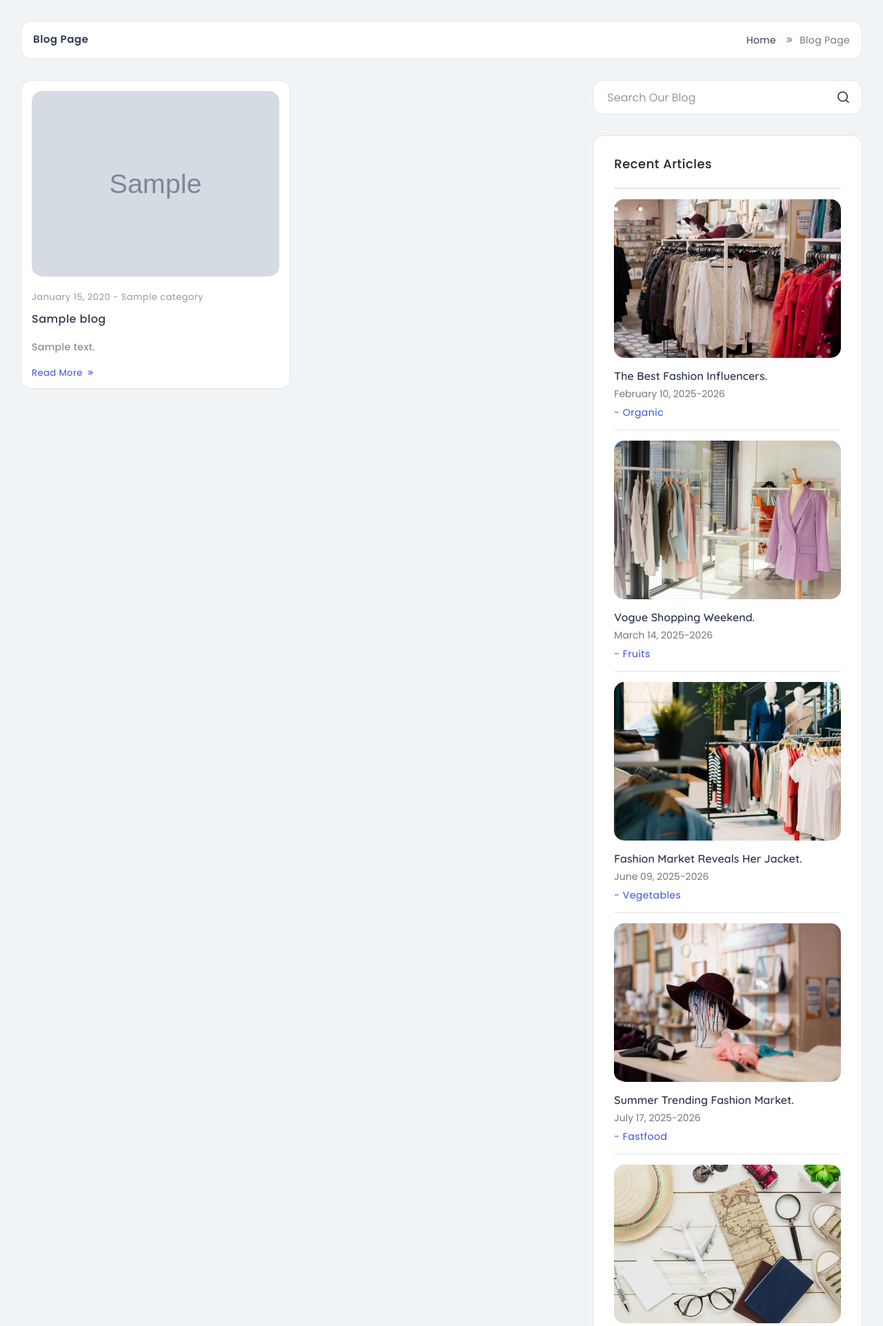
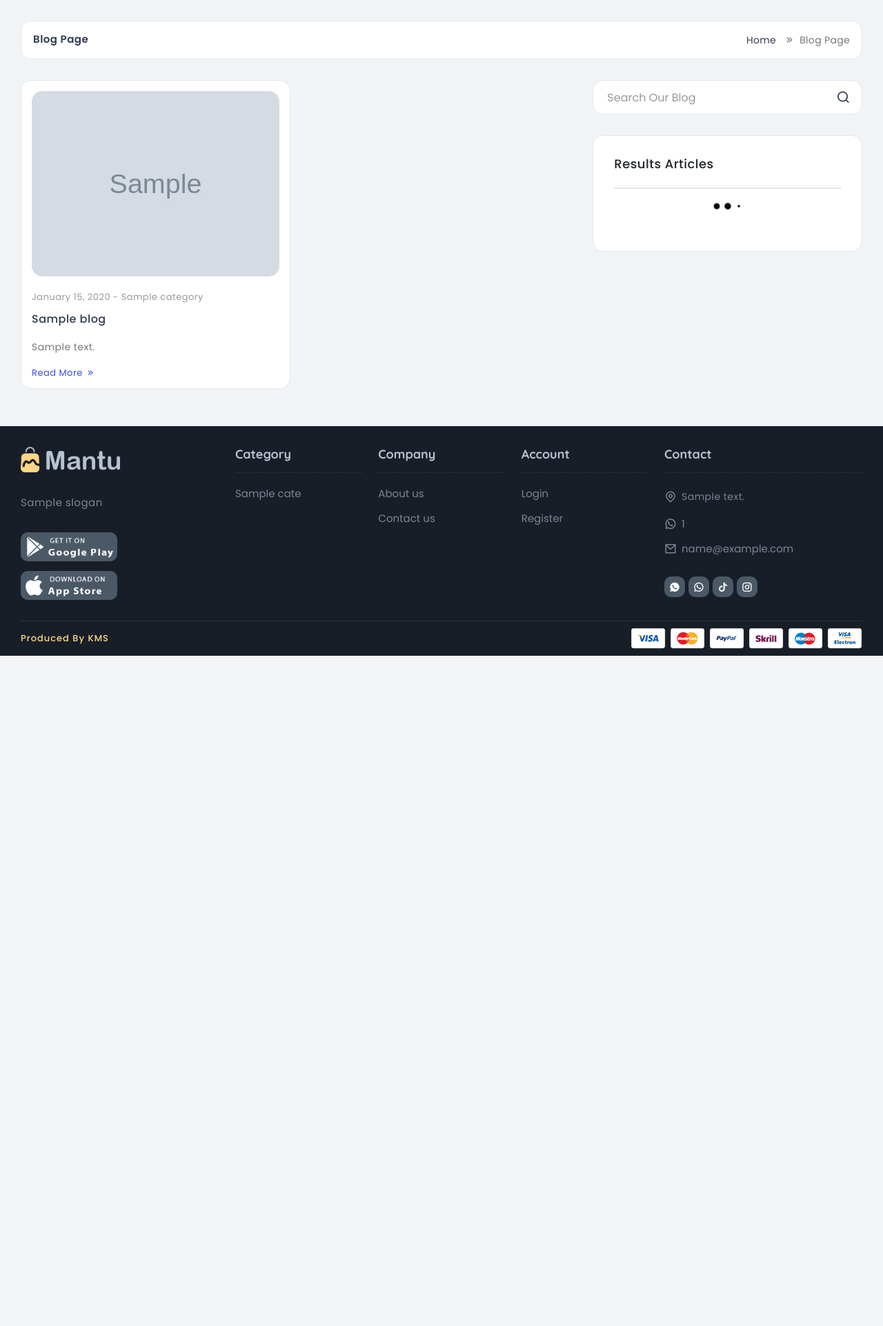
Before and after one commit to Masi-Sediqi/Ayan-shop, a Django app: template templates/home/blog.html in a window 1280 px wide. Shown: the part 71-1994 px from the top of the page at 69% size. After the commit the page ends 1022 px from the top, so only its background shows below. Run offline with Django 3.2, Linux system fonts and the light colour scheme; the template is opened without the code that fills it: most values are stand-ins (such as "Sample title", 1, 10 or a date in 2020); grey boxes marked "Sample" are stand-in pictures; some libraries are stand-ins or nearby versions.

Commit message:
New Commit

```diff
--- a/home/urls.py
+++ b/home/urls.py
@@ -11,4 +11,5 @@
     path('comment_reply', views.comment_reply, name='comment_reply'),
     path('blog/<slug:slug>/', views.blog_detail, name='blog_detail'),
     path('search/', views.product_search, name='product_search'),
+    path('search/blog/', views.search_blog, name='search_blog'),
 ]
--- a/templates/category/products.html
+++ b/templates/category/products.html
@@ -17,7 +17,7 @@
                         <div class="col-md-6 col-sm-12">
                             <!-- mn-breadcrumb-list start -->
                             <ul class="mn-breadcrumb-list">
-                                <li class="mn-breadcrumb-item"><a href="index.html">Home</a></li>
+                                <li class="mn-breadcrumb-item"><a href="/">Home</a></li>
                                 <li class="mn-breadcrumb-item active">Shop Page</li>
                             </ul>
                             <!-- mn-breadcrumb-list end -->
--- a/templates/footer.html
+++ b/templates/footer.html
@@ -10,8 +10,7 @@
                         <img src="{% static 'assets/img/logo/logo.png' %}" class="mn-footer-logo" alt="footer logo">
                         <img src="{% static 'assets/img/logo/logo-dark.png' %}" class="mn-footer-dark-logo"
                             alt="footer logo">
-                        <p class="mn-footer-detail">The Mantu is the biggest market of grocery products. Get
-                            your daily needs from our store.</p>
+                        <p class="mn-footer-detail"> {{ about_us.slogan }} </p>
                         <div class="mn-app-store">
                             <a href="javascript:void(0)" class="app-img">
                                 <img src="{% static 'assets/img/footer/android.png' %}" class="adroid" alt="apple">
@@ -145,7 +144,7 @@
                     <div class="footer-copy">
                         <div class="footer-bottom-copy ">
                             <div class="mn-copy">
-                                <a class="site-name" href="index.html"> {{ about_us.slogan }}
+                                <a class="site-name" href="/"> Produced By KMS
                             </div>
                         </div>
                     </div>
--- a/templates/home/about-us.html
+++ b/templates/home/about-us.html
@@ -14,7 +14,7 @@
                     <div class="col-md-6 col-sm-12">
                         <!-- mn-breadcrumb-list start -->
                         <ul class="mn-breadcrumb-list">
-                            <li class="mn-breadcrumb-item"><a href="index.html">Home</a></li>
+                            <li class="mn-breadcrumb-item"><a href="/">Home</a></li>
                             <li class="mn-breadcrumb-item active">About us Page</li>
                         </ul>
                         <!-- mn-breadcrumb-list end -->
--- a/templates/home/blog.html
+++ b/templates/home/blog.html
@@ -14,7 +14,7 @@
                     <div class="col-md-6 col-sm-12">
                         <!-- mn-breadcrumb-list start -->
                         <ul class="mn-breadcrumb-list">
-                            <li class="mn-breadcrumb-item"><a href="index.html">Home</a></li>
+                            <li class="mn-breadcrumb-item"><a href="/">Home</a></li>
                             <li class="mn-breadcrumb-item active">Blog Page</li>
                         </ul>
                         <!-- mn-breadcrumb-list end -->
@@ -60,146 +60,80 @@
             </div>
             <!--Blog content End -->
         </div>
-
+        <script src="{% static 'assets/js/html.min.js' %}"></script>
         <!-- Sidebar Area Start -->
         <div class="mn-blogs-sidebar mn-blogs-leftside col-lg-4 col-md-12 m-t-991">
             <div class="mn-blog-search">
-                <form class="mn-blog-search-form" action="#">
-                    <input class="form-control" placeholder="Search Our Blog" type="text">
-                    <button class="submit" type="submit"><i class="ri-search-line"></i></button>
+                <form class="mn-blog-search-form" action="{% url 'home:search_blog' %}" title="Do Submit The Form Just Write What Do You Want">
+                    <input
+                           class="form-control"
+                           placeholder="Search Our Blog"
+                           type="text"
+                           name="q"
+                           autocomplete="off"
+                           hx-get='{% url 'home:search_blog' %}'
+                           hx-trigger="keyup changed delay:500ms"
+                           hx-target="#blog-search-results">
+
+                    <button class="submit"><i class="ri-search-line"></i></button>
                 </form>
             </div>
             <div class="mn-blog-sidebar-wrap">
                 <!-- Sidebar Recent Blog Block -->
                 <div class="mn-sidebar-block mn-sidebar-recent-blog">
                     <div class="mn-sb-title">
-                        <h3 class="mn-sidebar-title">Recent Articles</h3>
+                        <h3 class="mn-sidebar-title">Results Articles</h3>
                     </div>
                     <div class="mn-blog-block-content mn-sidebar-dropdown">
-                        <div class="mn-sidebar-block-item">
-                            <div class="mn-sidebar-block-img">
-                                <img src="{% static 'assets/img/blog/6.jpg' %}" alt="blog imag">
-                            </div>
-                            <div class="mn-sidebar-block-detial">
-                                <h5 class="mn-blog-title"><a href="blog-detail-right-sidebar.html">The best
-                                        fashion influencers.</a></h5>
-                                <div class="mn-blog-date">February 10, 2025-2026</div>
-                                <a href="blog-right-sidebar.html">- Organic</a>
-                            </div>
+                        <div id="spinner" class="loader-dots">
+                            <span></span>
+                            <span></span>
+                            <span></span>
                         </div>
-                        <div class="mn-sidebar-block-item">
-                            <div class="mn-sidebar-block-img">
-                                <img src="{% static 'assets/img/blog/5.jpg' %}" alt="blog imag">
-                            </div>
-                            <div class="mn-sidebar-block-detial">
-                                <h5 class="mn-blog-title"><a href="blog-detail-right-sidebar.html">Vogue
-                                        Shopping
-                                        Weekend.</a></h5>
-                                <div class="mn-blog-date">March 14, 2025-2026</div>
-                                <a href="blog-right-sidebar.html">- Fruits</a>
-                            </div>
-                        </div>
-                        <div class="mn-sidebar-block-item">
-                            <div class="mn-sidebar-block-img">
-                                <img src="{% static 'assets/img/blog/4.jpg' %}" alt="blog imag">
-                            </div>
-                            <div class="mn-sidebar-block-detial">
-                                <h5 class="mn-blog-title"><a href="blog-detail-right-sidebar.html">Fashion
-                                        Market
-                                        Reveals Her Jacket.</a></h5>
-                                <div class="mn-blog-date">June 09, 2025-2026</div>
-                                <a href="blog-right-sidebar.html">- Vegetables</a>
-                            </div>
-                        </div>
-                        <div class="mn-sidebar-block-item">
-                            <div class="mn-sidebar-block-img">
-                                <img src="{% static 'assets/img/blog/3.jpg' %}" alt="blog imag">
-                            </div>
-                            <div class="mn-sidebar-block-detial">
-                                <h5 class="mn-blog-title"><a href="blog-detail-right-sidebar.html">Summer
-                                        Trending Fashion Market.</a></h5>
-                                <div class="mn-blog-date">July 17, 2025-2026</div>
-                                <a href="blog-right-sidebar.html">- Fastfood</a>
-                            </div>
-                        </div>
-                        <div class="mn-sidebar-block-item">
-                            <div class="mn-sidebar-block-img">
-                                <img src="{% static 'assets/img/blog/2.jpg' %}" alt="blog imag">
-                            </div>
-                            <div class="mn-sidebar-block-detial">
-                                <h5 class="mn-blog-title"><a href="blog-detail-right-sidebar.html">Winter 2025
-                                        Trending Fashion Market.</a></h5>
-                                <div class="mn-blog-date">August 02, 2025-2026</div>
-                                <a href="blog-right-sidebar.html">- Vegetables</a>
-                            </div>
-                        </div>
+                        <div id="blog-search-results" class="mn-search-list"></div>
                     </div>
                 </div>
+                <style>
+                .loader-dots {
+                    display: flex;
+                    justify-content: center; /* center horizontally */
+                    align-items: center;     /* center vertically if parent has height */
+                    gap: 6px;                /* space between dots */
+                    margin: 20px 0;          /* optional spacing */
+                }
+
+                .loader-dots span {
+                    width: 10px;
+                    height: 10px;
+                    background-color: #000;
+                    border-radius: 50%;
+                    display: inline-block;
+                    animation: bounce 1.2s infinite ease-in-out;
+                }
+
+                /* Animate each dot with delay */
+                .loader-dots span:nth-child(1) { animation-delay: 0s; }
+                .loader-dots span:nth-child(2) { animation-delay: 0.2s; }
+                .loader-dots span:nth-child(3) { animation-delay: 0.4s; }
+
+                @keyframes bounce {
+                    0%, 80%, 100% { transform: scale(0); }
+                    40% { transform: scale(1); }
+                }
+
+                </style>
+                <script>
+                const spinner = document.getElementById('spinner');
+                // Show spinner on request start
+                document.body.addEventListener('htmx:configRequest', function(event) {
+                spinner.style.display = 'inline-block';
+                });
+                // Hide spinner on request finish (success or failure)
+                document.body.addEventListener('htmx:afterRequest', function(event) {
+                spinner.style.display = 'none';
+                });
+                </script>
                 <!-- Sidebar Recent Blog Block -->
-                <!-- Sidebar Category Block -->
-                <div class="mn-sidebar-block">
-                    <div class="mn-sb-title">
-                        <h3 class="mn-sidebar-title">Categories</h3>
-                    </div>
-                    <div class="mn-blog-block-content mn-sidebar-dropdown">
-                        <ul>
-                            <li>
-                                <div class="mn-sidebar-block-item">
-                                    <input type="checkbox" checked> <a href="javascript:void(0)">Dairy &
-                                        Milk<span title="Products">- 68</span></a><span class="checked"></span>
-                                </div>
-                            </li>
-                            <li>
-                                <div class="mn-sidebar-block-item">
-                                    <input type="checkbox"> <a href="javascript:void(0)">Seafood<span
-                                            title="Products">-
-                                            58</span></a><span class="checked"></span>
-                                </div>
-                            </li>
-                            <li>
-                                <div class="mn-sidebar-block-item">
-                                    <input type="checkbox"> <a href="javascript:void(0)">Bakery<span
-                                            title="Products">- 84</span></a><span class="checked"></span>
-                                </div>
-                            </li>
-                            <li>
-                                <div class="mn-sidebar-block-item">
-                                    <input type="checkbox"> <a href="javascript:void(0)">cosmetics<span
-                                            title="Products">-
-                                            63</span></a><span class="checked"></span>
-                                </div>
-                            </li>
-                            <li>
-                                <div class="mn-sidebar-block-item">
-                                    <input type="checkbox"> <a href="javascript:void(0)">electrics<span
-                                            title="Products">-
-                                            75</span></a><span class="checked"></span>
-                                </div>
-                            </li>
-                            <li>
-                                <div class="mn-sidebar-block-item">
-                                    <input type="checkbox"> <a href="javascript:void(0)">phones<span
-                                            title="Products">- 26</span></a><span class="checked"></span>
-                                </div>
-                            </li>
-                            <li>
-                                <div class="mn-sidebar-block-item">
-                                    <input type="checkbox"> <a href="javascript:void(0)">Clothes<span
-                                            title="Products">-
-                                            39</span></a><span class="checked"></span>
-                                </div>
-                            </li>
-                            <li>
-                                <div class="mn-sidebar-block-item">
-                                    <input type="checkbox"> <a href="javascript:void(0)">Watch<span
-                                            title="Products">- 48</span></a><span class="checked"></span>
-                                </div>
-                            </li>
-
-                        </ul>
-                    </div>
-                </div>
-                <!-- Sidebar Category Block -->
             </div>
         </div>
     </div>
--- a/templates/home/blog_detail.html
+++ b/templates/home/blog_detail.html
@@ -14,7 +14,7 @@
                     <div class="col-md-6 col-sm-12">
                         <!-- mn-breadcrumb-list start -->
                         <ul class="mn-breadcrumb-list">
-                            <li class="mn-breadcrumb-item"><a href="index.html">Home</a></li>
+                            <li class="mn-breadcrumb-item"><a href="/">Home</a></li>
                             <li class="mn-breadcrumb-item active">Blog Page</li>
                         </ul>
                         <!-- mn-breadcrumb-list end -->
--- a/templates/home/contact-us.html
+++ b/templates/home/contact-us.html
@@ -14,7 +14,7 @@
                     <div class="col-md-6 col-sm-12">
                         <!-- mn-breadcrumb-list start -->
                         <ul class="mn-breadcrumb-list">
-                            <li class="mn-breadcrumb-item"><a href="index.html">Home</a></li>
+                            <li class="mn-breadcrumb-item"><a href="/">Home</a></li>
                             <li class="mn-breadcrumb-item active">Contact us Page</li>
                         </ul>
                         <!-- mn-breadcrumb-list end -->
--- a/templates/products/shop.html
+++ b/templates/products/shop.html
@@ -17,7 +17,7 @@
                         <div class="col-md-6 col-sm-12">
                             <!-- mn-breadcrumb-list start -->
                             <ul class="mn-breadcrumb-list">
-                                <li class="mn-breadcrumb-item"><a href="index.html">Home</a></li>
+                                <li class="mn-breadcrumb-item"><a href="/">Home</a></li>
                                 <li class="mn-breadcrumb-item active">Shop Page</li>
                             </ul>
                             <!-- mn-breadcrumb-list end -->
--- a/templates/products/user_product_wishlist.html
+++ b/templates/products/user_product_wishlist.html
@@ -14,7 +14,7 @@
                     <div class="col-md-6 col-sm-12">
                         <!-- mn-breadcrumb-list start -->
                         <ul class="mn-breadcrumb-list">
-                            <li class="mn-breadcrumb-item"><a href="index.html">Home</a></li>
+                            <li class="mn-breadcrumb-item"><a href="/">Home</a></li>
                             <li class="mn-breadcrumb-item active">Wishlist Page</li>
                         </ul>
                         <!-- mn-breadcrumb-list end -->
```
Also changed, not shown: home/views.py (+10 -0 lines), templates/partials/blog_search_results.html (added, +16 -0 lines), templates/products/product_detail.html (+7 -22 lines).
